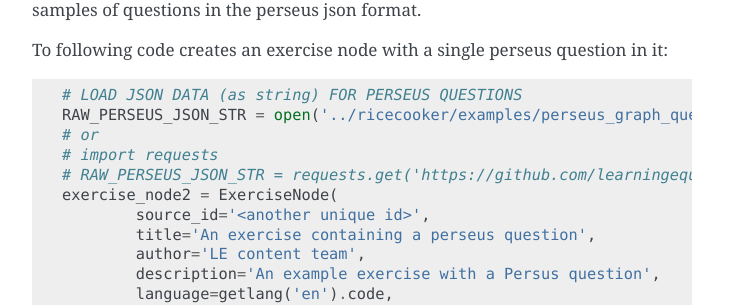
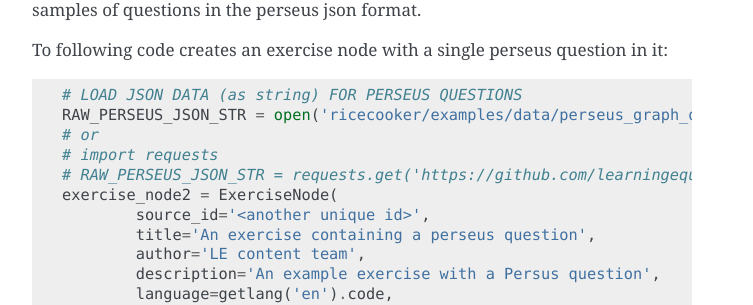
Before and after one commit to learningequality/ricecooker, a Sphinx documentation site: the page built from docs/nodes.md, in a window 1280 px wide and 900 px high, scrolled down 5468 px. Shown: the part 154-459 px from the top of the window, without its empty margins (388-1141 px from the left). Built offline with Sphinx 7.4.7, drawn with Linux system fonts in a browser that asks for light colours; pages that are not in the unit, such as notebooks, are missing from menus.

Commit message:
Added perseus exercise json and tested it via new notebook

```diff
--- a/docs/nodes.md
+++ b/docs/nodes.md
@@ -256,7 +256,7 @@ to see a samples of questions in the perseus json format.
 To following code creates an exercise node with a single perseus question in it:
 
     # LOAD JSON DATA (as string) FOR PERSEUS QUESTIONS
-    RAW_PERSEUS_JSON_STR = open('../ricecooker/examples/perseus_graph_question.json', 'r').read()
+    RAW_PERSEUS_JSON_STR = open('ricecooker/examples/data/perseus_graph_question.json', 'r').read()
     # or
     # import requests
     # RAW_PERSEUS_JSON_STR = requests.get('https://github.com/learningequality/sample-channels/blob/master/contentnodes/exercise/perseus_graph_question.json').text
--- a/docs/tutorial/index.rst
+++ b/docs/tutorial/index.rst
@@ -7,3 +7,4 @@ Tutorial
    README
    quickstart
    languages
+   exercises
```
Also changed, not shown: docs/tutorial/README.md (+1 -2 lines), docs/tutorial/exercises.ipynb (added), 1 other file.
